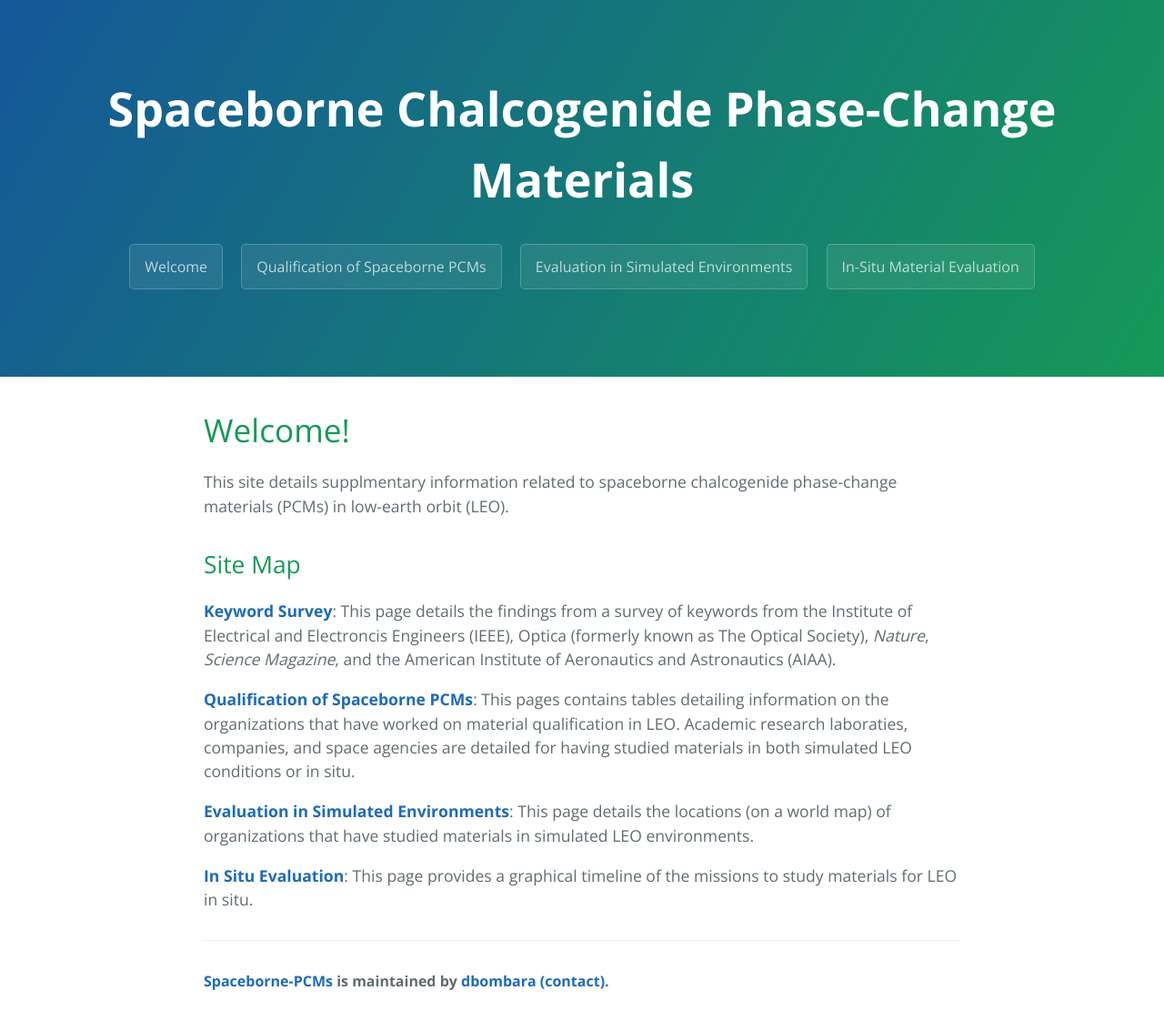
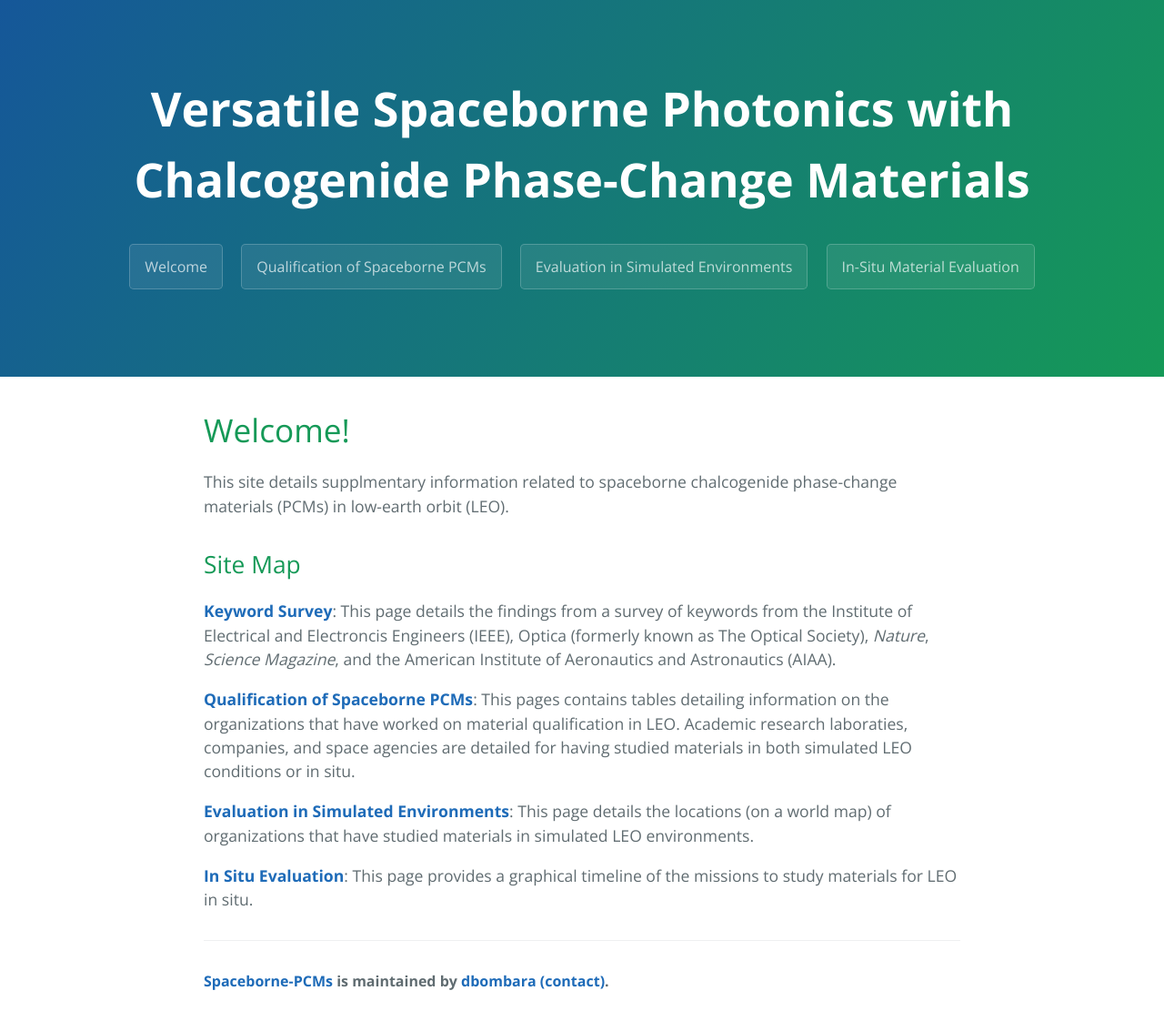
Before and after one commit to Spaceborne-PCMs/Spaceborne-PCMs.github.io, a Jekyll site: the page built from index.md, in a window 1280 px wide. Shown: the whole page at 91% size. Built offline with Jekyll 4.4.1, drawn with Linux system fonts in a browser that asks for light colours.

Commit message:
Update template.html

```diff
--- a/_layouts/template.html
+++ b/_layouts/template.html
@@ -11,7 +11,7 @@
   </head>
   <body>
     <section class="page-header">
-      <h1 class="project-name">Spaceborne Chalcogenide Phase-Change Materials </h1>
+      <h1 class="project-name">Versatile Spaceborne Photonics with Chalcogenide Phase-Change Materials</h1>
       <h2 class="project-tagline"></h2>
       <!--{% for page in site.pages %}
         <a href= {{ page.filename }} class="btn">{{ page.title }}</a>
```
